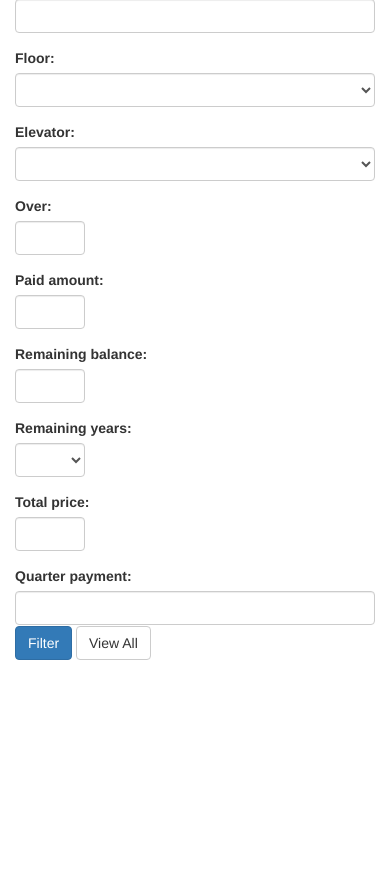
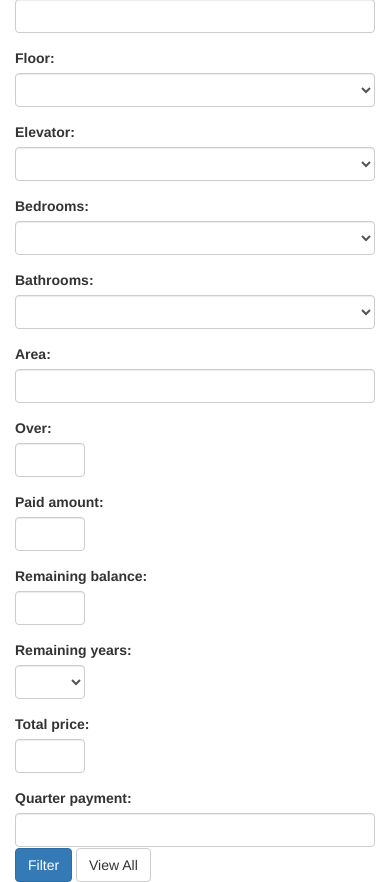
Before and after one commit to seniorweb0417/gmap_v3_webapp, a CodeIgniter app: page /gmap/ in a window 390 px wide. Shown: the part 996-1878 px from the top of the page. Before the commit the page ends 1656 px from the top, so only its background shows below. Run offline with CodeIgniter, Linux system fonts and the light colour scheme; data that the repository does not hold is empty; some libraries are stand-ins or nearby versions.

Commit message:
added area field

```diff
--- a/application/controllers/Landing.php
+++ b/application/controllers/Landing.php
@@ -31,6 +31,9 @@ class Landing extends CI_Controller {
         $f_apt = $this->input->get('f_apt');
         $f_floor = $this->input->get('f_floor');
         $f_elevator = $this->input->get('f_elevator');
+        $f_bedrooms = $this->input->get('f_bedrooms');
+        $f_bathrooms = $this->input->get('f_bathrooms');
+        $f_area = $this->input->get('f_area');
         $f_over = $this->input->get('f_over');
         $f_paid_amount = $this->input->get('f_paid_amount');
         $f_remaining_balance = $this->input->get('f_remaining_balance');
@@ -48,6 +51,9 @@ class Landing extends CI_Controller {
             'f_apt' => $f_apt,
             'f_floor' => $f_floor,
             'f_elevator' => $f_elevator,
+            'f_bedrooms' => $f_bedrooms,
+            'f_bathrooms' => $f_bathrooms,
+            'f_area' => $f_area,
             'f_over' => $f_over,
             'f_paid_amount' => $f_paid_amount,
             'f_remaining_balance' => $f_remaining_balance,
@@ -70,6 +76,9 @@ class Landing extends CI_Controller {
         $apt = $this->input->post('apt');
         $floor = $this->input->post('floor');
         $elevator = $this->input->post('elevator');
+        $bedrooms = $this->input->post('bedrooms');
+        $bathrooms = $this->input->post('bathrooms');
+        $area = $this->input->post('area');
         $over = $this->input->post('over');
         $paid_amount = $this->input->post('paid_amount');
         $remaining_balance = $this->input->post('remaining_balance');
@@ -79,7 +88,7 @@ class Landing extends CI_Controller {
         $notes = $this->input->post('notes');
 
         echo $this->Marker_model->saveMarker($username, $type, $lat, $lng, $phase, $subphase, $building, $apt, $floor,
-        $elevator, $over, $paid_amount, $remaining_balance, $remaining_years, $total_price, $quarter_payment, $notes);
+        $elevator, $bedrooms, $bathrooms, $area, $over, $paid_amount, $remaining_balance, $remaining_years, $total_price, $quarter_payment, $notes);
     }
 
     public function loadMarker() {
@@ -91,6 +100,9 @@ class Landing extends CI_Controller {
         $apt = $this->input->post('apt');
         $floor = $this->input->post('floor');
         $elevator = $this->input->post('elevator');
+        $bedrooms = $this->input->post('bedrooms');
+        $bathrooms = $this->input->post('bathrooms');
+        $area = $this->input->post('area');
         $over = $this->input->post('over');
         $paid_amount = $this->input->post('paid_amount');
         $remaining_balance = $this->input->post('remaining_balance');
@@ -99,6 +111,6 @@ class Landing extends CI_Controller {
         $quarter_payment = $this->input->post('quarter_payment');
 
         echo json_encode($this->Marker_model->loadMarker($username, $type, $phase, $subphase, $building, $apt, $floor,
-        $elevator, $over, $paid_amount, $remaining_balance, $remaining_years, $total_price, $quarter_payment));
+        $elevator, $bedrooms, $bathrooms, $area, $over, $paid_amount, $remaining_balance, $remaining_years, $total_price, $quarter_payment));
     }
 }
--- a/application/models/marker_model.php
+++ b/application/models/marker_model.php
@@ -6,7 +6,7 @@ class Marker_model extends CI_Model {
     public $date;
 
     public function saveMarker($username, $type, $lat, $lng, $phase, $subphase, $building, $apt, $floor,
-        $elevator, $over, $paid_amount, $remaining_balance, $remaining_years, $total_price, $quarter_payment, $notes) {
+        $elevator, $bedrooms, $bathrooms, $area, $over, $paid_amount, $remaining_balance, $remaining_years, $total_price, $quarter_payment, $notes) {
         $data = array(
             'username' => $username,
             'type' => $type,
@@ -18,6 +18,9 @@ class Marker_model extends CI_Model {
             'apt' => $apt,
             'floor' => $floor,
             'elevator' => $elevator,
+            'bedrooms' => $bedrooms,
+            'bathrooms' => $bathrooms,
+            'area' => $area,
             'over_str' => $over,
             'paid_amount' => $paid_amount,
             'remaining_balance' => $remaining_balance,
@@ -31,7 +34,7 @@ class Marker_model extends CI_Model {
     }
 
     public function loadMarker($username, $type, $phase, $subphase, $building, $apt, $floor,
-        $elevator, $over, $paid_amount, $remaining_balance, $remaining_years, $total_price, $quarter_payment) {
+        $elevator, $bedrooms, $bathrooms, $area, $over, $paid_amount, $remaining_balance, $remaining_years, $total_price, $quarter_payment) {
         $ret = array();
 
         if ($username != '') $this->db->like('username', $username);
@@ -42,6 +45,9 @@ class Marker_model extends CI_Model {
         if ($apt != '') $this->db->like('apt', $apt);
         if ($floor != '') $this->db->like('floor', $floor);
         if ($elevator != '') $this->db->like('elevator', $elevator);
+        if ($bedrooms != '') $this->db->like('bedrooms', $bedrooms);
+        if ($bathrooms != '') $this->db->like('bathrooms', $bathrooms);
+        if ($area != '') $this->db->like('area', $area);
         if ($over != '') $this->db->like('over_str', $over);
         if ($paid_amount != '') $this->db->like('paid_amount', $paid_amount);
         if ($remaining_balance != '') $this->db->like('remaining_balance', $remaining_balance);
--- a/application/views/Landing.php
+++ b/application/views/Landing.php
@@ -74,6 +74,30 @@
                         <option value="Yes" <?php echo ($f_elevator == 'Yes') ? 'selected' : '' ?>>Yes</option>
                         <option value="No" <?php echo ($f_elevator == 'No') ? 'selected' : '' ?>>No</option>
                     </select>
+                </div>
+                <div class="form-group">
+                    <label for="f_bedrooms">Bedrooms:</label>
+                    <select class="form-control" id="f_bedrooms" name="f_bedrooms">
+                        <option value=""></option>
+                        <option value="One" <?php echo ($f_bedrooms == 'One') ? 'selected' : '' ?>>One</option>
+                        <option value="Two" <?php echo ($f_bedrooms == 'Two') ? 'selected' : '' ?>>Two</option>
+                        <option value="Three" <?php echo ($f_bedrooms == 'Three') ? 'selected' : '' ?>>Three</option>
+                        <option value="Four" <?php echo ($f_bedrooms == 'Four') ? 'selected' : '' ?>>Four</option>
+                        <option value="Five" <?php echo ($f_bedrooms == 'Five') ? 'selected' : '' ?>>Five</option>
+                    </select>
+                </div>
+                <div class="form-group">
+                    <label for="f_bathrooms">Bathrooms:</label>
+                    <select class="form-control" id="f_bathrooms" name="f_bathrooms">
+                        <option value=""></option>
+                        <option value="One" <?php echo ($f_bathrooms == 'One') ? 'selected' : '' ?>>One</option>
+                        <option value="Two" <?php echo ($f_bathrooms == 'Two') ? 'selected' : '' ?>>Two</option>
+                        <option value="Three" <?php echo ($f_bathrooms == 'Three') ? 'selected' : '' ?>>Three</option>
+                    </select>
+                </div>
+                <div class="form-group">
+                    <label for="f_area">Area:</label>
+                    <input type="text" class="form-control" id="f_area" name="f_area" value="<?php echo $f_area; ?>">
                 </div>
                 <div class="form-group">
                     <label for="f_over">Over:</label>
@@ -204,6 +228,40 @@
                                     </div>
                                 </div>
                             </div>
+                            <div class="form-group">
+                                <div class="col-sm-6">
+                                    <label class="control-label col-sm-4" for="bedrooms"> Bedrooms</label>
+                                    <div class="col-sm-8">
+                                        <select class="form-control" id="bedrooms">
+                                            <option value=""></option>
+                                            <option value="One">One</option>
+                                            <option value="Two">Two</option>
+                                            <option value="Three">Three</option>
+                                            <option value="Four">Four</option>
+                                            <option value="Four">Five</option>
+                                        </select>
+                                    </div>
+                                </div>
+                                <div class="col-sm-6">
+                                    <label class="control-label col-sm-4" for="bathrooms"> Bathrooms</label>
+                                    <div class="col-sm-8">
+                                        <select class="form-control" id="bathrooms">
+                                            <option value=""></option>
+                                            <option value="One">One</option>
+                                            <option value="Two">Two</option>
+                                            <option value="Three">Three</option>
+                                        </select>
+                                    </div>
+                                </div>
+                            </div>
+                            <div class="form-group">
+                                <div class="col-sm-6">
+                                    <label class="control-label col-sm-4" for="area"> Area</label>
+                                    <div class="col-sm-8">
+                                        <input type="text" class="form-control" id="area">
+                                    </div>
+                                </div>
+                            </div>
                             <hr/>
                             <div class="form-group">
                                 <div class="col-sm-6">
--- a/assets/js/gmap.js
+++ b/assets/js/gmap.js
@@ -31,6 +31,9 @@ function initialize() {
             apt: $('#f_apt').val(),
             floor: $('#f_floor').val(),
             elevator: $('#f_elevator').val(),
+            bedrooms: $('#f_bedrooms').val(),
+            bathrooms: $('#f_bathrooms').val(),
+            area: $('#f_area').val(),
             over: $('#f_over').val(),
             paid_amount: $('#f_paid_amount').val(),
             remaining_balance: $('#f_remaining_balance').val(),
@@ -55,6 +58,9 @@ function initialize() {
                     apt: res[i]['apt'],
                     floor: res[i]['floor'],
                     elevator: res[i]['elevator'],
+                    bedrooms: res[i]['bedrooms'],
+                    bathrooms: res[i]['bathrooms'],
+                    area: res[i]['area'],
                     over: res[i]['over_str'],
                     paid_amount: res[i]['paid_amount'],
                     remaining_balance: res[i]['remaining_balance'],
@@ -77,6 +83,9 @@ function initialize() {
                 content += '<div>Apt: ' + res[i]['apt'] + '</div>';
                 content += '<div>Floor: ' + res[i]['floor'] + '</div>';
                 content += '<div>Elevator: ' + res[i]['elevator'] + '</div>';
+                content += '<div>Bedrooms: ' + res[i]['bedrooms'] + '</div>';
+                content += '<div>Bathrooms: ' + res[i]['bathrooms'] + '</div>';
+                content += '<div>Area: ' + res[i]['area'] + '</div>';
                 content += '<div>Over: ' + res[i]['over_str'] + '</div>';
                 content += '<div>Paid amount: ' + res[i]['paid_amount'] + '</div>';
                 content += '<div>Remaining balance: ' + res[i]['remaining_balance'] + '</div>';
@@ -124,6 +133,9 @@ function showmodal(lat, lng) {
     $('#apt').val('');
     $('#floor').val('');
     $('#elevator').val('');
+    $('#bedrooms').val('');
+    $('#bathrooms').val('');
+    $('#area').val('');
     $('#over').val('');
     $('#paid_amount').val('');
     $('#remaining_balance').val('');
@@ -149,6 +161,9 @@ function saveMarker() {
         apt: $('#apt').val(),
         floor: $('#floor').val(),
         elevator: $('#elevator').val(),
+        bedrooms: $('#bedrooms').val(),
+        bathrooms: $('#bathrooms').val(),
+        area: $('#area').val(),
         over: $('#over').val(),
         paid_amount: $('#paid_amount').val(),
         remaining_balance: $('#remaining_balance').val(),
@@ -172,6 +187,9 @@ function saveMarker() {
             apt: $('#apt').val(),
             floor: $('#floor').val(),
             elevator: $('#elevator').val(),
+            bedrooms: $('#bedrooms').val(),
+            bathrooms: $('#bathrooms').val(),
+            area: $('#area').val(),
             over: $('#over').val(),
             paid_amount: $('#paid_amount').val(),
             remaining_balance: $('#remaining_balance').val(),
@@ -194,6 +212,9 @@ function saveMarker() {
             content += '<div>Apt: ' + $('#apt').val() + '</div>';
             content += '<div>Floor: ' + $('#floor').val() + '</div>';
             content += '<div>Elevator: ' + $('#elevator').val() + '</div>';
+            content += '<div>Bedrooms: ' + $('#bedrooms').val() + '</div>';
+            content += '<div>Bathrooms: ' + $('#bathrooms').val() + '</div>';
+            content += '<div>Area: ' + $('#area').val() + '</div>';
             content += '<div>Over: ' + $('#over').val() + '</div>';
             content += '<div>Paid amount: ' + $('#paid_amount').val() + '</div>';
             content += '<div>Remaining balance: ' + $('#remaining_balance').val() + '</div>';
```
